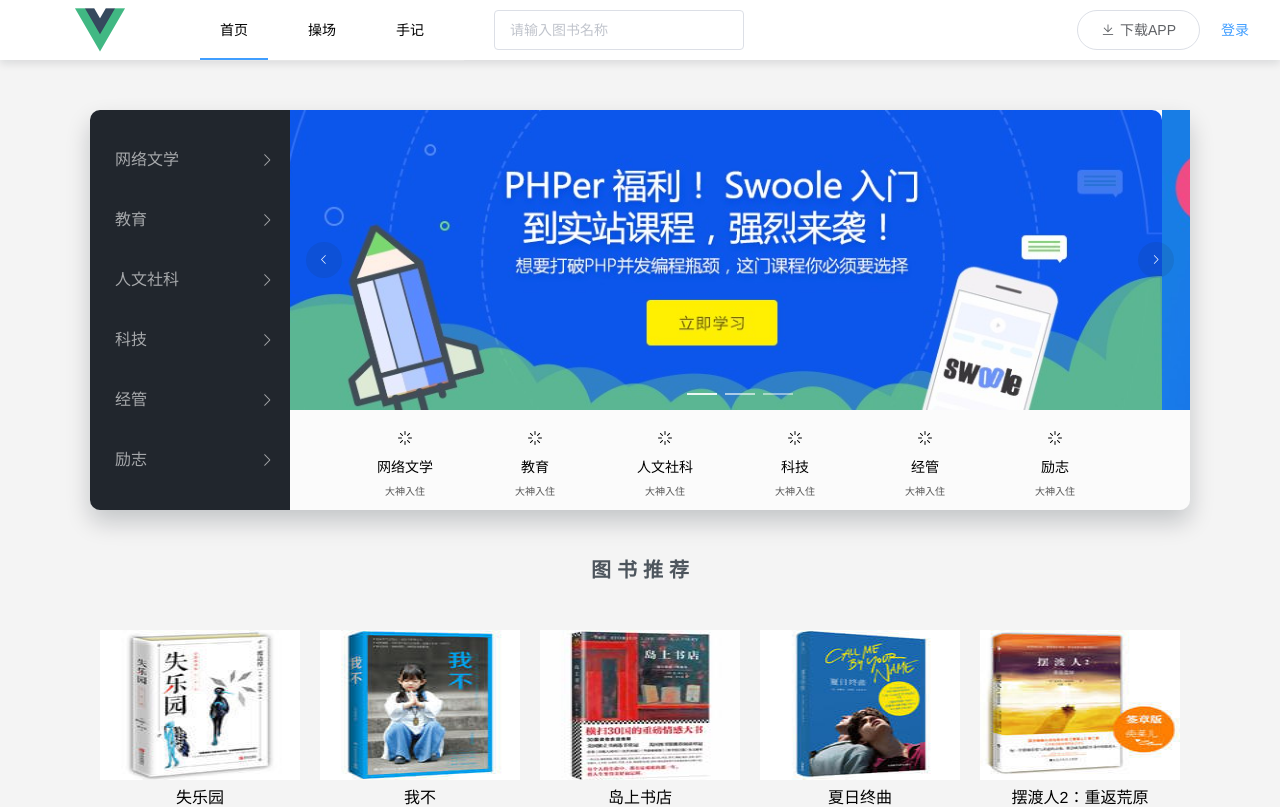
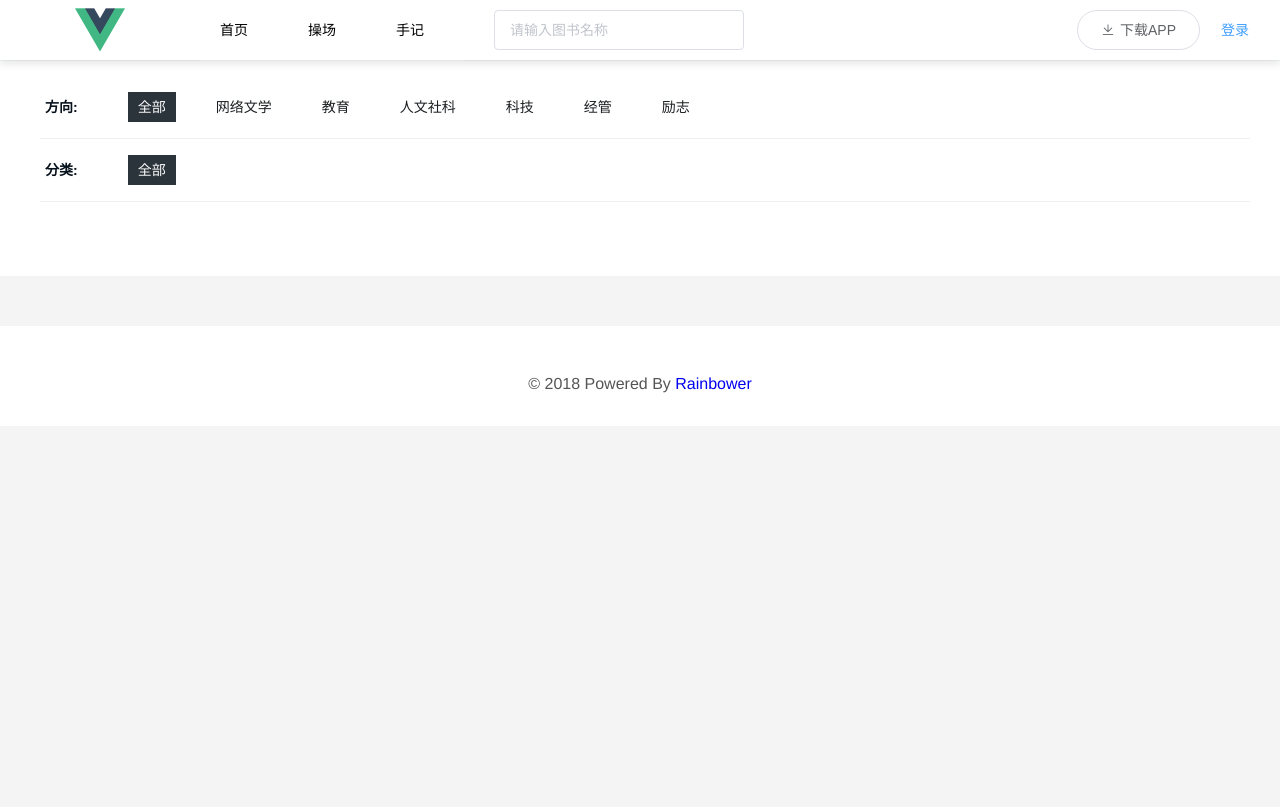
Before and after one commit to Riunshow/Library-Front-End, a Vue app in the folder web-front-end/: page /#/book in a window 1280 px wide. Before the commit this address led to /#/home. Shown: the top 807 px of the page. Built offline with nearby package versions, Linux system fonts and the light colour scheme.

Commit message:
分类页头部

```diff
--- /dev/null
+++ b/web-front-end/src/components/BookList/BookCateHeader.vue
@@ -0,0 +1,241 @@
+<template>
+	<div id="cateHeader">
+		<div class="wrap">
+			<div class="top">
+				<div class="categoryContent">
+					<!-- 方向 -->
+					<div class="cate_row">
+						<span class="cate_name">方向:</span>
+						<div class="cate_detail">
+							<ul>
+								<li v-for="(item, index) in direction" :key="index">
+									<span class="directionInfo" :class="resultDirect === index?'active':''" @click="getClickDirect(index)">{{item.title}}</span>
+								</li>
+							</ul>
+						</div>
+					</div>
+					<!-- 分类 -->
+					<div class="cate_row">
+						<span class="cate_name">分类:</span>
+						<div class="cate_detail">
+							<ul>
+								<li v-for="(item, index) in direction[whichItem].detail" :key="index">
+									<span class="directionInfo" :class="resultCate === index?'active':''" @click="getClickCate(index)">{{item.name}}</span>
+								</li>
+							</ul>
+						</div>
+					</div>
+				</div>
+			</div>
+		</div>
+	</div>
+</template>
+
+<script>
+	export default {
+		data() {
+			return {
+				direction: [{
+						title: '全部',
+						detail: [{
+							name: '全部'
+						}]
+					}, {
+						title: '网络文学',
+						detail: [{
+							name: '男频'
+						}, {
+							name: '女频'
+						}, {
+							name: '玄幻奇幻'
+						}, {
+							name: '现代都市'
+						}, {
+							name: '武侠仙侠'
+						}, {
+							name: '现代言情'
+						}, {
+							name: '穿越重生'
+						}, {
+							name: '古装言情'
+						}],
+					},
+					{
+						title: '教育',
+						detail: [{
+							name: '中小学教辅'
+						}, {
+							name: '考试'
+						}, {
+							name: '外语工具书'
+						}, {
+							name: '教师用书'
+						}, {
+							name: '英语四六级'
+						}, {
+							name: '考研'
+						}, {
+							name: '公务员'
+						}],
+					},
+					{
+						title: '人文社科',
+						detail: [{
+							name: '哲学宗教'
+						}, {
+							name: '历史'
+						}, {
+							name: '政治军事'
+						}, {
+							name: '文化'
+						}, {
+							name: '社会科学'
+						}, {
+							name: '心理学'
+						}, {
+							name: '古籍'
+						}, {
+							name: '法律'
+						}],
+					},
+					{
+						title: '科技',
+						detail: [{
+							name: '科普读物'
+						}, {
+							name: '计算机/网络'
+						}, {
+							name: '医学'
+						}, {
+							name: '工业技术'
+						}, {
+							name: '建筑'
+						}, {
+							name: '自然科学'
+						}, {
+							name: '农业/林业'
+						}],
+					},
+					{
+						title: '经管',
+						detail: [{
+							name: '经济'
+						}, {
+							name: '管理'
+						}, {
+							name: '投资理财'
+						}, {
+							name: '股票'
+						}, {
+							name: '金融'
+						}, {
+							name: '市场/销售'
+						}, {
+							name: '会计'
+						}, {
+							name: '互联网'
+						}],
+					}, {
+						title: '励志',
+						detail: [{
+							name: '励志/成功'
+						}, {
+							name: '心灵修养'
+						}, {
+							name: '职场'
+						}, {
+							name: '人生哲学'
+						}, {
+							name: '人际交往'
+						}, {
+							name: '口才/演讲/辩论'
+						}],
+					}
+				],
+				whichItem: 0,
+				whichCate: 0,
+			};
+		},
+		computed: {
+			resultDirect() {
+				return this.whichItem;
+			},
+			resultCate() {
+				return this.whichCate;
+			}
+		},
+		methods: {
+			getClickDirect(index) {
+				this.whichItem = index
+				this.whichCate = 0
+			},
+			getClickCate(index) {
+				this.whichCate = index
+			}
+		}
+	}
+</script>
+
+<style lang="scss" scoped>
+	#cateHeader {
+		height: 100%;
+		width: 100%;
+		margin-top: 61px;
+		.wrap {
+			height: 215px;
+			width: 100%;
+			background-color: #fff;
+			.top {
+				width: 1200px;
+				height: 200px;
+				margin-left: auto;
+				margin-right: auto;
+				.categoryContent {
+					padding-top: 15px;
+					height: 100%;
+					width: 100%;
+					.cate_row {
+						height: 30px;
+						width: 100%;
+						padding: 16px 5px;
+						border-bottom: 1px solid #edf1f2;
+						.cate_name {
+							line-height: 30px;
+							font-weight: 700;
+							font-size: 14px;
+							color: #07111b;
+							text-align: right;
+							float: left;
+						}
+						.cate_detail {
+							margin-left: 35px;
+							line-height: 30px;
+							font-size: 14px;
+							color: #1c1f21;
+							float: left;
+							ul {
+								overflow: hidden;
+								width: 100%;
+								li {
+									display: inline-block;
+									margin: 0 15px;
+									.directionInfo {
+										padding: 10px;
+									}
+									.active {
+										background: #2b333b;
+										color: #fff;
+									}
+								}
+								li:hover {
+									color: rgb(233, 0, 18);
+									cursor: pointer;
+								}
+							}
+						}
+					}
+				}
+			}
+		}
+	}
+</style>
--- /dev/null
+++ b/web-front-end/src/components/BookList/BookIndex.vue
@@ -0,0 +1,27 @@
+<template>
+	<div>
+		<header-nav />
+		<cate-header />
+		<footer-nav />
+	</div>
+</template>
+
+<script>
+	import HeaderNav from './../common/Header'
+	import FooterNav from './../common/Footer'
+	import CateHeader from './BookCateHeader.vue'
+	export default {
+		components: {
+			HeaderNav,
+			FooterNav,
+			CateHeader,
+		},
+		data() {
+			return {};
+		}
+	}
+</script>
+
+<style lang="css" scoped>
+
+</style>
--- a/web-front-end/src/components/HomePage/Select.vue
+++ b/web-front-end/src/components/HomePage/Select.vue
@@ -28,7 +28,7 @@
 								<span>{{nowTitle}}</span>
 							</div>
 							<div class="tagBox">
-								<a target="_blank" class="cateDatail" v-for="(results,index) in category[nowHover].detail" :key="index">{{results.name}}</a>
+								<a @click="redirectToCate()" class="cateDatail" v-for="(results,index) in category[nowHover].detail" :key="index">{{results.name}}</a>
 							</div>
 						</div>
 					</div>
@@ -272,6 +272,9 @@
 				this.nowHover = index
 				this.nowTitle = title
 			},
+			redirectToCate() {
+				this.$router.push({path:'/book'})
+			}
 		}
 	}
 </script>
--- a/web-front-end/src/router/index.js
+++ b/web-front-end/src/router/index.js
@@ -43,6 +43,10 @@
             },
         }]
     }, {
+        path: '/book',
+        name: 'Book',
+        component: require('@/components/BookList/BookIndex').default,
+    }, {
         path: '/403',
         name: '403',
         component: require('@/components/common/403').default,
```
